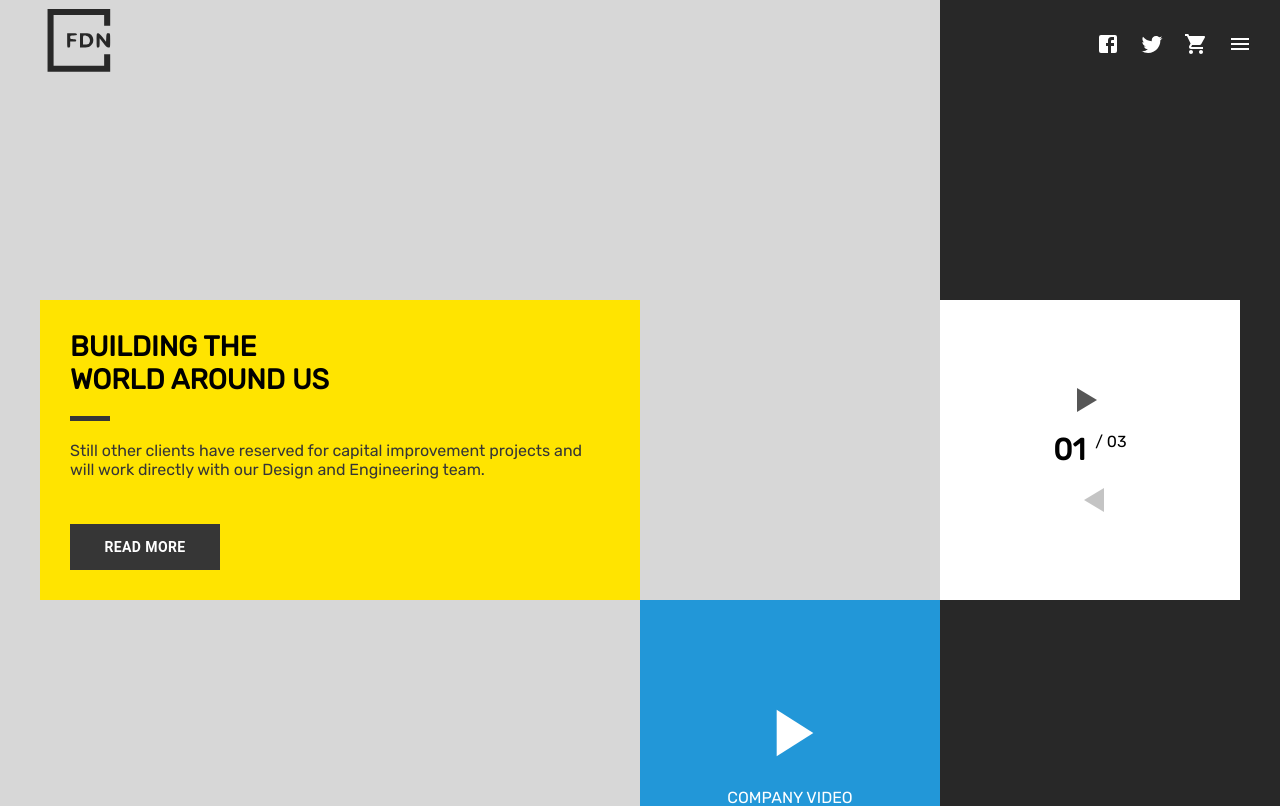
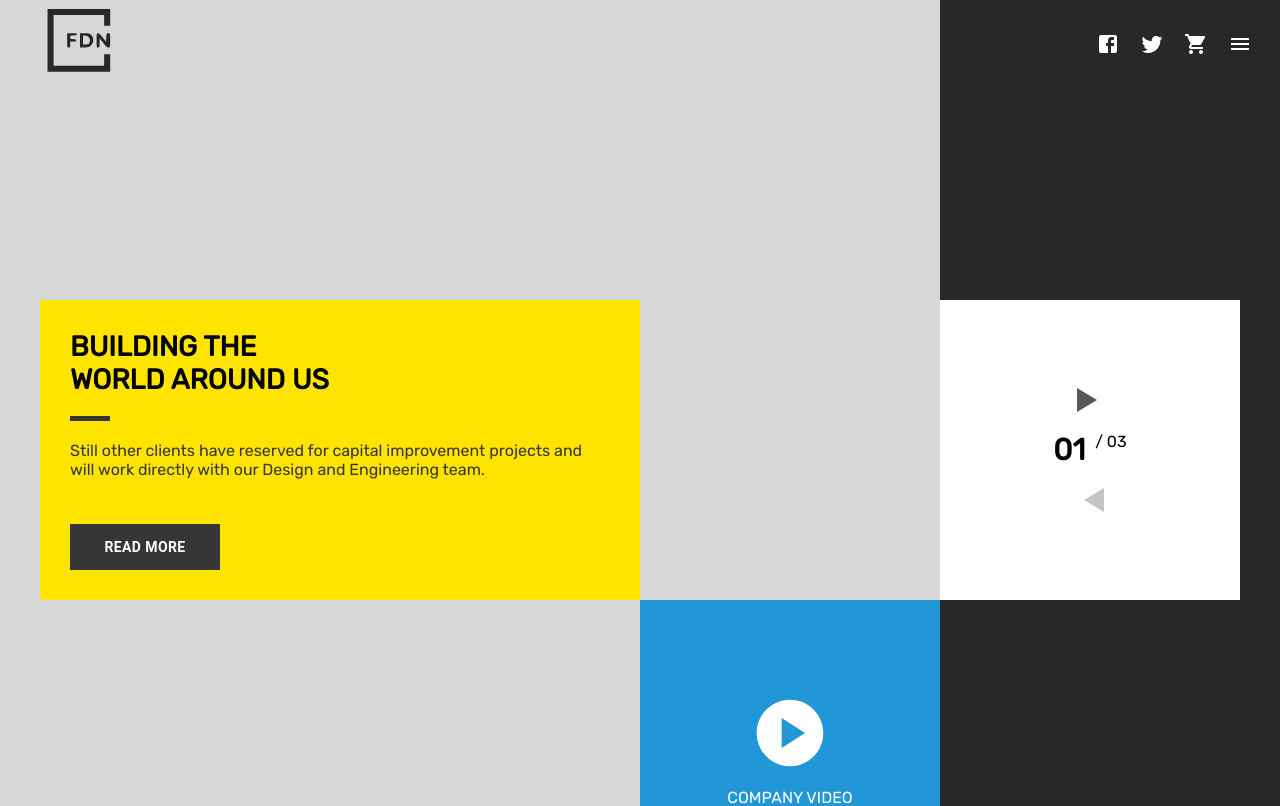
Before and after one commit to Erzhan-Chyngyshbekov/pena-test, a React (Create React App) app: page / in a window 1280 px wide. Shown: the top 806 px of the page. Built offline with nearby package versions, Linux system fonts and the light colour scheme.

Commit message:
fix: replace play icon

```diff
--- a/src/pages/MainPage/components/MainSection/MainSection.tsx
+++ b/src/pages/MainPage/components/MainSection/MainSection.tsx
@@ -1,6 +1,6 @@
 import * as React from "react";
 import Grid from "@mui/material/Grid";
-import PlayArrowIcon from "@mui/icons-material/PlayArrow";
+import PlayCircleIcon from "@mui/icons-material/PlayCircle";
 
 import { CardButtonItem } from "../../../../components/CardButtonItem";
 import { CardCarouselItem } from "../../../../components/CardCarouselItem";
@@ -30,7 +30,7 @@ export const MainSection = () => {
           </Grid>
           <Grid item md={6} className={styles.empty} />
           <Grid item xs={6} md={3} sm={6}>
-            <CardButtonItem title="COMPANY VIDEO" icon={<PlayArrowIcon />} />
+            <CardButtonItem title="COMPANY VIDEO" icon={<PlayCircleIcon />} />
           </Grid>
           <Grid item md={3} className={styles.empty} />
         </Grid>
```
